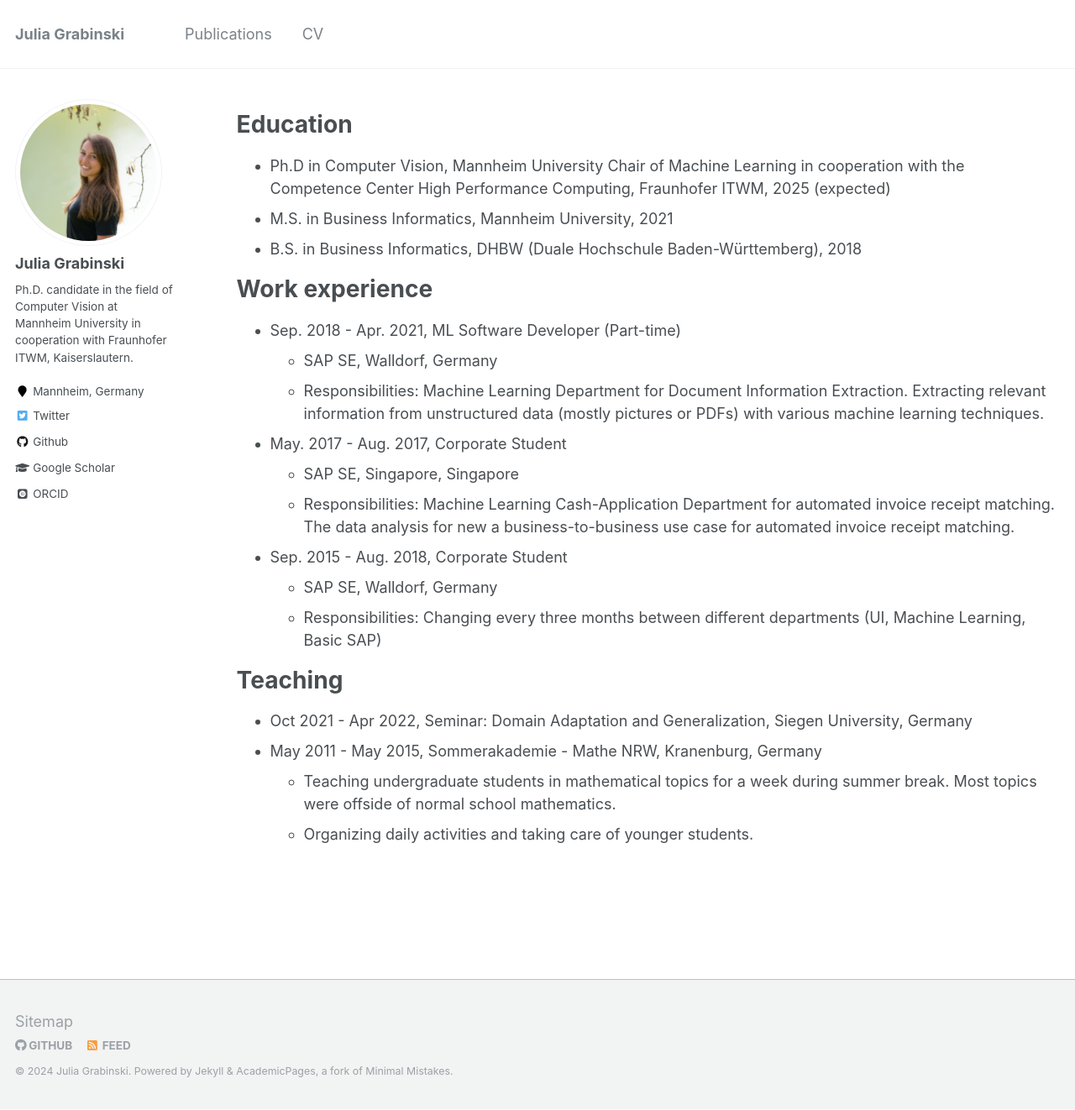
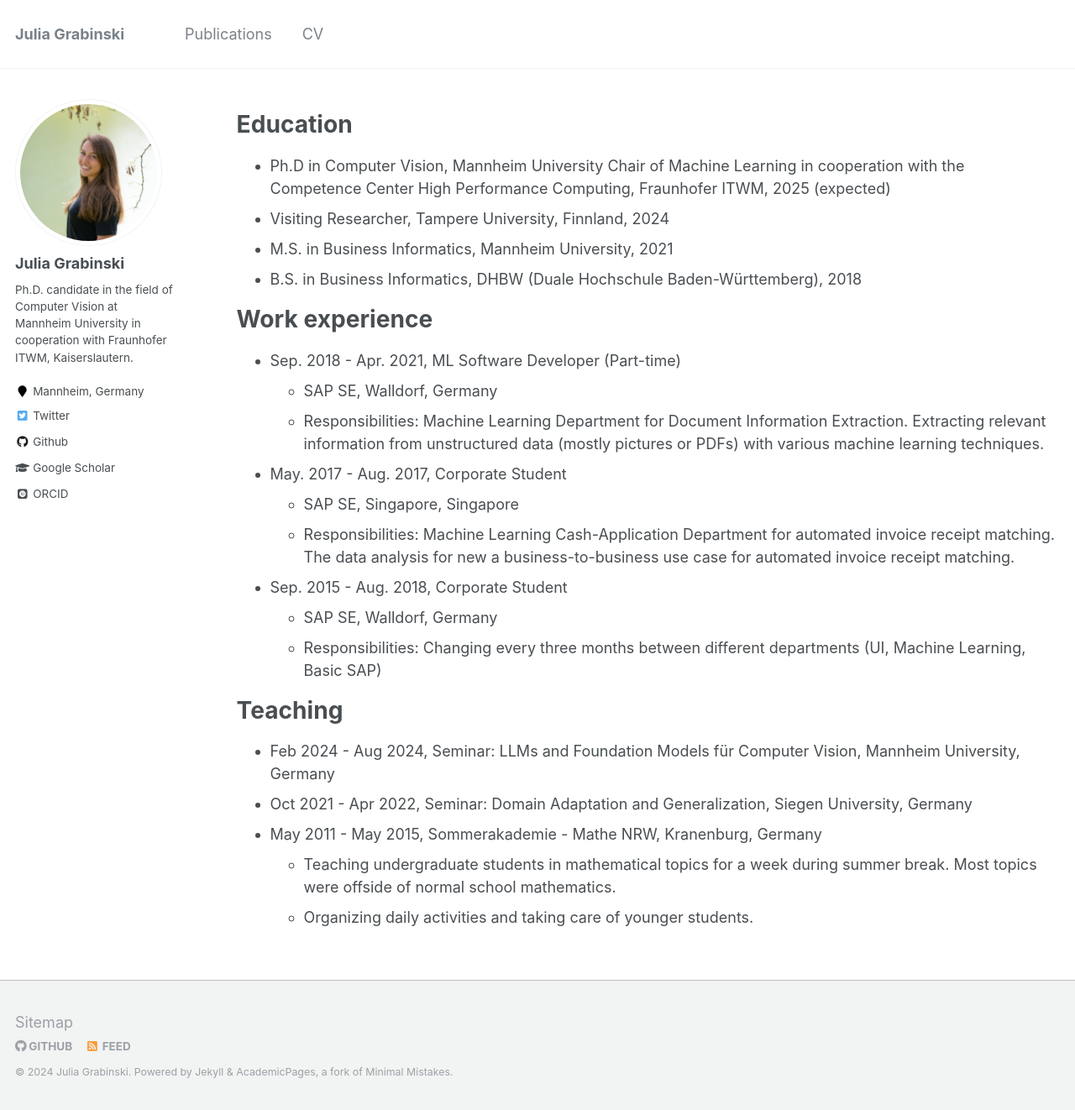
Before and after one commit to GeJulia/gejulia.github.io, a Jekyll site: the page built from _pages/cv.md, in a window 1280 px wide and 1322 px high. Shown: the whole window at 84% size. Built offline with Jekyll 4.4.1, drawn with Linux system fonts in a browser that asks for light colours; some web fonts are replaced.

Commit message:
update cv

```diff
--- a/_pages/cv.md
+++ b/_pages/cv.md
@@ -13,6 +13,7 @@ Education
 ======
 
 * Ph.D in Computer Vision, Mannheim University Chair of Machine Learning in cooperation with the Competence Center High Performance Computing, Fraunhofer ITWM, 2025 (expected)
+* Visiting Researcher, Tampere University, Finnland, 2024
 * M.S. in Business Informatics, Mannheim University, 2021
 * B.S. in Business Informatics, DHBW (Duale Hochschule Baden-Württemberg), 2018
 
@@ -33,6 +34,7 @@ Work experience
 
 Teaching
 ======
+* Feb 2024 - Aug 2024, Seminar: LLMs and Foundation Models für Computer Vision, Mannheim University, Germany
 * Oct 2021 - Apr 2022, Seminar: Domain Adaptation and Generalization, Siegen University, Germany
 * May 2011 - May 2015, Sommerakademie - Mathe NRW, Kranenburg, Germany
    * Teaching undergraduate students in mathematical topics for a week during summer break. Most topics were offside of normal school mathematics.
```
